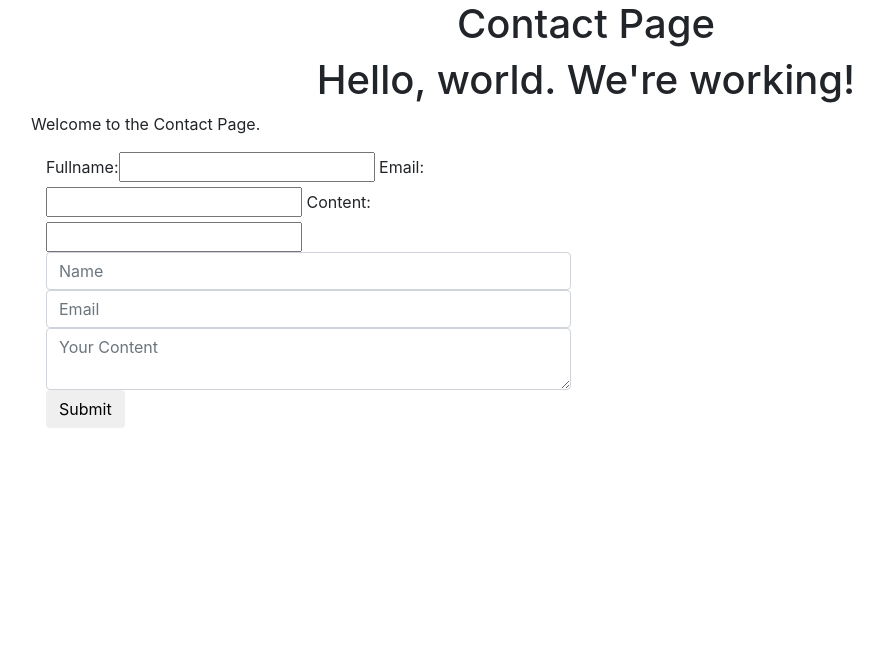
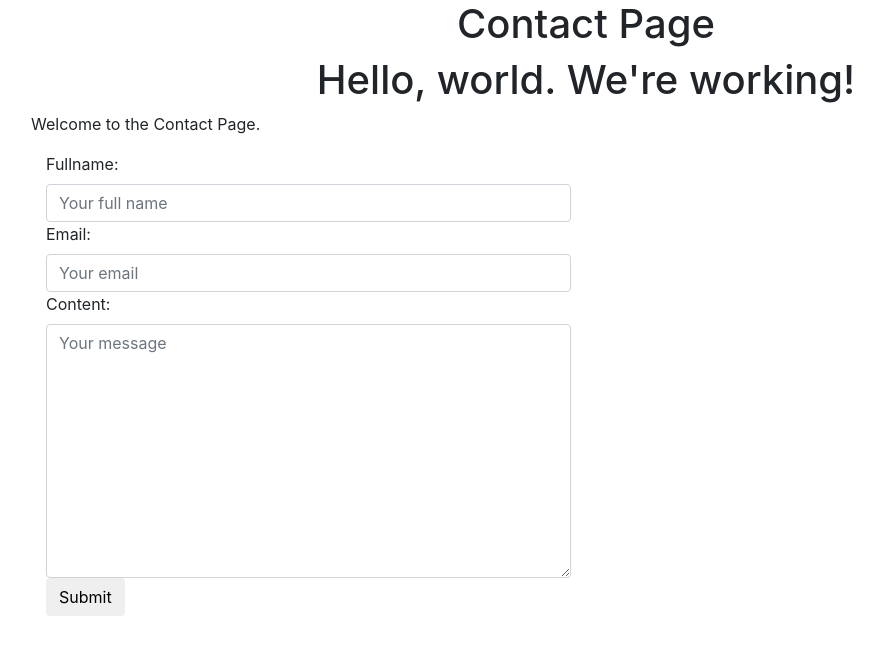
Before and after one commit to bekbossyn/ecommerce, a Django app: page /contact/ in a window 1280 px wide. Shown: the top 655 px of the page, without its empty margins (54-937 px from the left). Run offline with Django 3.2, Linux system fonts and the light colour scheme; some libraries are stand-ins or nearby versions.

Commit message:
Django Form-> widgets with attributes example

```diff
--- a/src/ecommerce/forms.py
+++ b/src/ecommerce/forms.py
@@ -2,6 +2,27 @@ from django import forms
 
 
 class ContactForm(forms.Form):
-    fullname = forms.CharField()
-    email = forms.EmailField()
-    content = forms.CharField()
+    fullname = forms.CharField(
+        widget=forms.TextInput(
+            attrs={
+                "class": "form-control",
+                "placeholder": "Your full name",
+            }
+        )
+    )
+    email = forms.EmailField(
+        widget=forms.EmailInput(
+            attrs={
+                "class": "form-control",
+                "placeholder": "Your email",
+            }
+        )
+    )
+    content = forms.CharField(
+        widget=forms.Textarea(
+            attrs={
+                "class": "form-control",
+                "placeholder": "Your message",
+            }
+        )
+    )
--- a/src/templates/contact/view.html
+++ b/src/templates/contact/view.html
@@ -23,14 +23,17 @@
 
                         <form method="POST">    {% csrf_token %}
                             {{ form }}
+                            <button type="submit" class="btn btn-default">Submit</button>
                         </form>
 
+{% comment %}
                         <form method="POST">    {% csrf_token %}
                             <input type="text" class="form-control" placeholder="Name" name="fullname">
                             <input type="email" class="form-control" placeholder="Email" name="email">
                             <textarea name="content" class="form-control" placeholder="Your Content"></textarea>
                             <button type="submit" class="btn btn-default">Submit</button>
                         </form>
+{% endcomment %}
 
                     </div>
                 </div>
```
